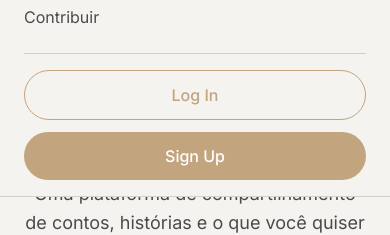
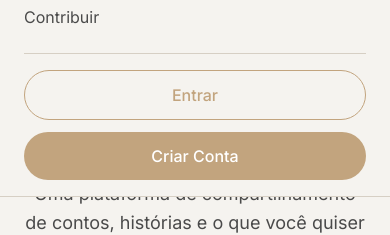
Before and after one commit to ruanvalente/contaai, a Next.js app: page / in a window 390 px wide. Both pictures are taken after a click on the button "Toggle menu". Shown: the part 268-503 px from the top of the page. Built offline with nearby package versions, Linux system fonts and the light colour scheme.

Commit message:
fix(landing): add navigation links to login and register buttons

```diff
--- a/src/landing/widgets/header.widget.tsx
+++ b/src/landing/widgets/header.widget.tsx
@@ -1,6 +1,7 @@
 "use client";
 
 import { useState } from "react";
+import Link from "next/link";
 import { Container } from "@/shared/ui/container";
 import { Button } from "@/shared/ui/button";
 import { motion, AnimatePresence } from "framer-motion";
@@ -19,11 +20,11 @@ export function Header() {
     <header className="fixed top-0 left-0 right-0 z-50 bg-primary-100/80 backdrop-blur-md border-b border-primary-300">
       <Container>
         <nav className="flex items-center justify-between h-20">
-          <a href="/landingpage" className="flex items-center gap-2">
+          <Link href="/" className="flex items-center gap-2">
             <span className="text-2xl font-display font-bold text-gray-900">
               Conta<span className="text-accent-500">AI</span>
             </span>
-          </a>
+          </Link>
 
           <ul className="hidden md:flex items-center gap-8">
             {navItems.map((item) => (
@@ -39,12 +40,16 @@ export function Header() {
           </ul>
 
           <div className="hidden md:flex items-center gap-4">
+            <Link href="/login">
               <Button variant="secondary" className="px-5 py-2 text-sm">
                 Entrar
               </Button>
+            </Link>
+            <Link href="/register">
               <Button variant="primary" className="px-5 py-2 text-sm">
                 Criar Conta
               </Button>
+            </Link>
           </div>
 
           <button
@@ -91,12 +96,16 @@ export function Header() {
                   </li>
                 ))}
                 <li className="flex flex-col gap-3 pt-4 border-t border-primary-300">
+                  <Link href="/login" className="w-full">
                     <Button variant="secondary" className="w-full">
-                    Log In
+                      Entrar
                     </Button>
+                  </Link>
+                  <Link href="/register" className="w-full">
                     <Button variant="primary" className="w-full">
-                    Sign Up
+                      Criar Conta
                     </Button>
+                  </Link>
                 </li>
               </ul>
             </Container>
--- a/src/screens/landing-page/page.tsx
+++ b/src/screens/landing-page/page.tsx
@@ -1,3 +1,4 @@
+import Link from "next/link";
 import { Header } from "@/landing/widgets/header.widget";
 import { Hero } from "@/landing/widgets/hero.widget";
 import { BookCarousel } from "@/landing/widgets/book-carousel.widget";
@@ -100,12 +101,12 @@ export function LandingPageScreen() {
             <p className="text-gray-700 max-w-xl mx-auto mb-8">
               Compartilhe suas histórias com a comunidade. É grátis e simples.
             </p>
-            <a
-              href="#"
+            <Link
+              href="/register"
               className="inline-block bg-accent-500 text-white px-8 py-4 rounded-full font-medium hover:bg-accent-600 transition-colors"
             >
               Criar Conta
-            </a>
+            </Link>
           </div>
         </Container>
       </section>
@@ -144,7 +145,7 @@ export function LandingPageScreen() {
           </div>
           <div className="mt-8 pt-8 border-t border-gray-700/20 text-center">
             <p className="text-gray-500 text-sm">
-              © 2024 ContaAI. Todos os direitos reservados.
+              © 6 ContaAI. Todos os direitos reservados.
             </p>
           </div>
         </Container>
--- a/src/shared/widgets/user-dropdown.widget.tsx
+++ b/src/shared/widgets/user-dropdown.widget.tsx
@@ -3,7 +3,14 @@
 import { useState, useRef, useEffect } from "react";
 import Link from "next/link";
 import { Avatar } from "../ui/avatar";
-import { ChevronDown, User, Library, Heart, Settings, LogOut } from "lucide-react";
+import {
+  ChevronDown,
+  User,
+  Library,
+  Heart,
+  Settings,
+  LogOut,
+} from "lucide-react";
 
 type UserDropdownProps = {
   userName?: string;
@@ -12,7 +19,7 @@ type UserDropdownProps = {
   isAuthenticated: boolean;
   onLogin: () => void;
   onLogout: () => void;
-}
+};
 
 export function UserDropdown({
   userName,
@@ -67,7 +74,7 @@ export function UserDropdown({
       </button>
 
       {isOpen && (
-        <div className="absolute right-0 mt-2 w-64 bg-surface rounded-xl shadow-lg border border-border overflow-hidden z-50">
+        <div className="absolute right-0 mt-2 w-64 bg-surface rounded-xl shadow-lg border border-border overflow-hidden z-100">
           <div className="p-4 border-b border-border">
             <p className="font-medium text-gray-900">{userName || "Usuário"}</p>
             <p className="text-sm text-gray-500">{email || ""}</p>
```
Lines whose indentation alone changed are shown as unchanged.
